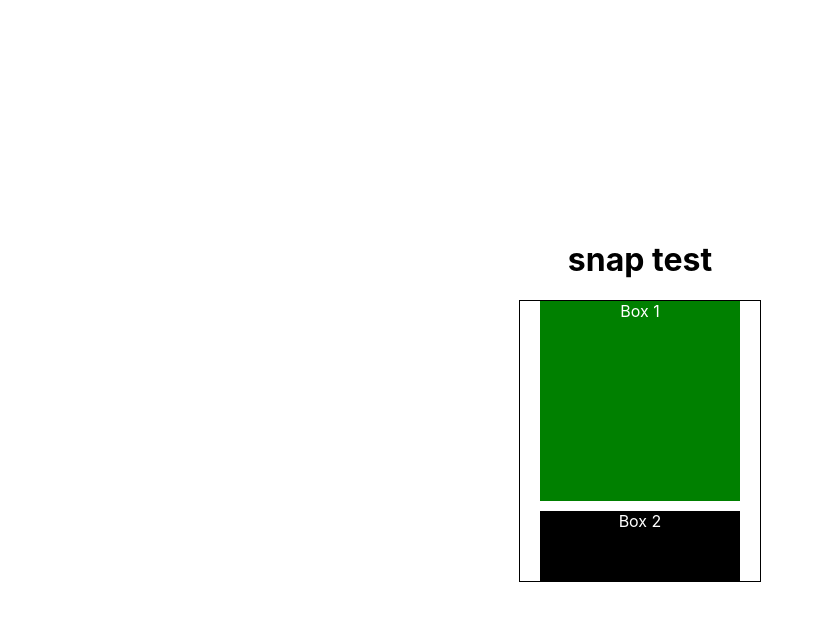
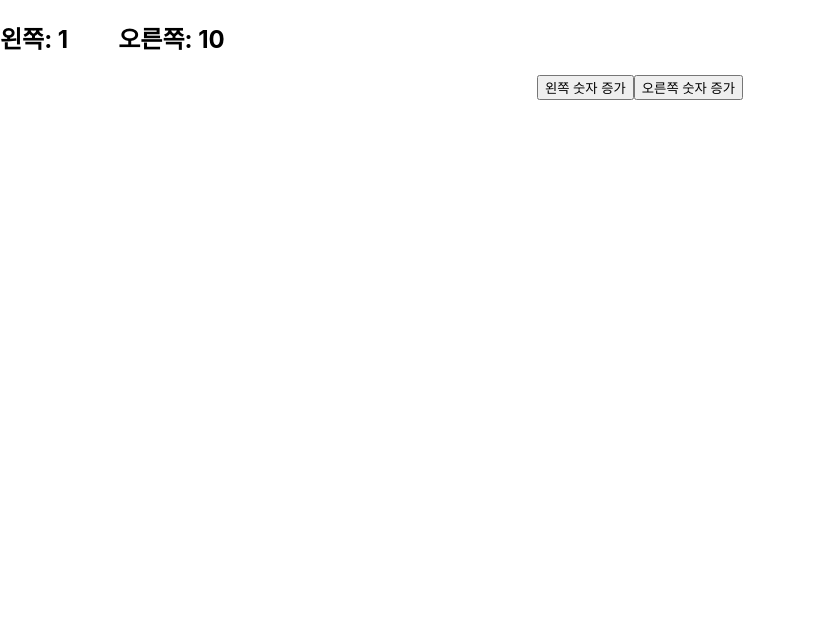
Before and after one commit to chichooon/react-playground, a React (Create React App) app: page / in a window 1280 px wide. Shown: the top 620 px of the page, without its empty margins (0-823 px from the left). Built offline with nearby package versions, Linux system fonts and the light colour scheme.

Commit message:
feat: 메모 페이지

```diff
--- a/src/App.tsx
+++ b/src/App.tsx
@@ -1,12 +1,14 @@
 // import { TestPage } from "./pages/TestPage";
 import "./App.css";
+import { MemoTestPage } from "./pages/MemoTestPage";
 import { SnapTestPage } from "./pages/SnapTestPage";
 
 function App() {
   return (
     <div className="App">
       {/* <TestPage /> */}
-      <SnapTestPage />
+      {/* <SnapTestPage /> */}
+      <MemoTestPage />
     </div>
   );
 }
--- /dev/null
+++ b/src/pages/MemoTestPage.tsx
@@ -0,0 +1,37 @@
+import { useMemo, useState } from "react";
+
+function multiply10(n: number) {
+  console.log("곱하기 10 계산 중...");
+  return n * 10;
+}
+
+export const MemoTestPage = () => {
+  const [count, setCount] = useState<number>(1);
+  const [count2, setCount2] = useState<number>(1);
+  const result = useMemo(() => multiply10(count2), [count2]);
+
+  const handleClickButton = () => {
+    console.log("왼쪽 버튼 클릭");
+    setCount((prev) => prev + 1);
+  };
+
+  const handleClickButton2 = () => {
+    console.log("오른쪽 버튼 클릭");
+    setCount2((prev) => prev + 1);
+  };
+
+  return (
+    <div>
+      <div style={{ display: "flex", flexDirection: "row", gap: 50 }}>
+        <h2>왼쪽: {count}</h2>
+        <h2>오른쪽: {result}</h2>
+      </div>
+      <button type="button" onClick={handleClickButton}>
+        왼쪽 숫자 증가
+      </button>
+      <button type="button" onClick={handleClickButton2}>
+        오른쪽 숫자 증가
+      </button>
+    </div>
+  );
+};
```
Also changed, not shown: src/context/test.ts (deleted, +0 -10 lines).
